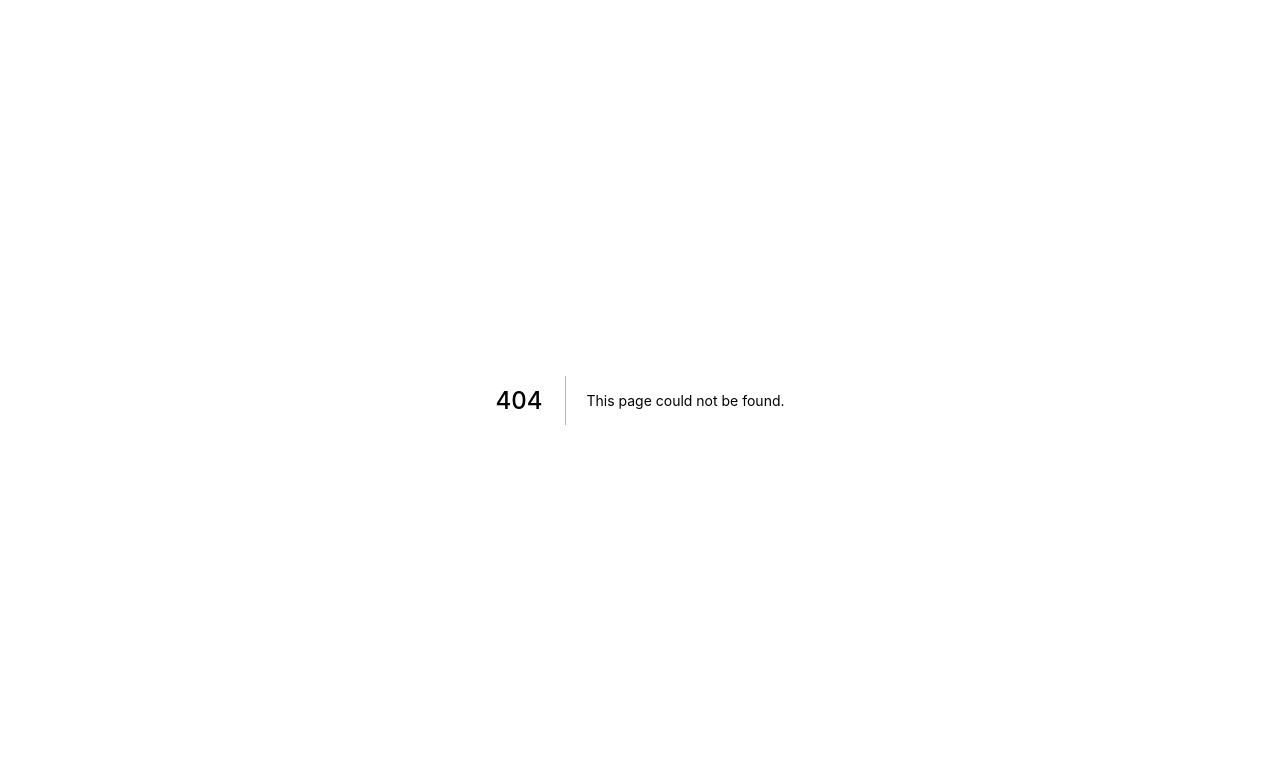
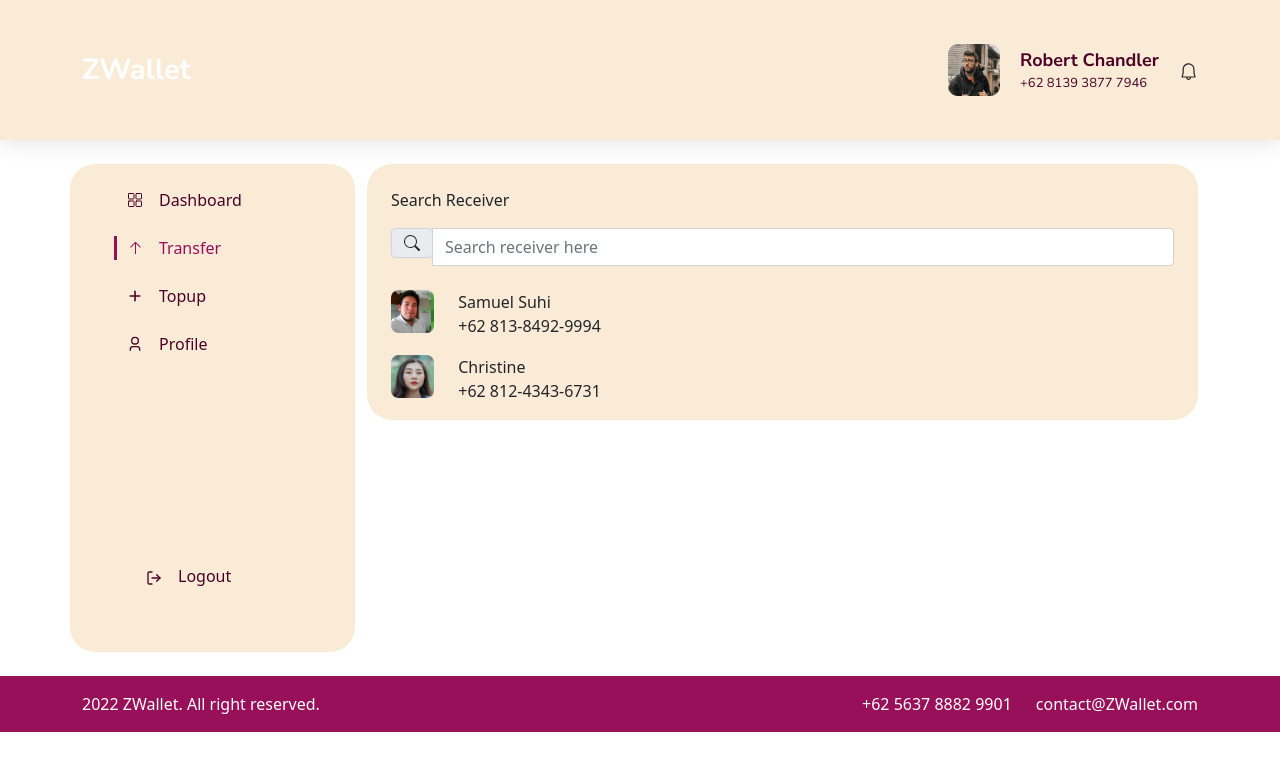
Before and after one commit to aviantofan/Excash-frontend, a Next.js app: page /transfer in a window 1280 px wide. Before the commit this address had no page. Shown: the top 770 px of the page. Built offline with nearby package versions, Linux system fonts and the light colour scheme.

Commit message:
feat: add init transfer

```diff
--- /dev/null
+++ b/pages/transfer.js
@@ -0,0 +1,59 @@
+import SideBar from '../components/SideBar'
+import Image from 'next/image'
+import Header from '../components/Header'
+import Footer from '../components/Footer'
+import { BsSearch } from 'react-icons/bs'
+
+const home = () => {
+  const transfer = [
+    { image: '/images/2.png', name: 'Samuel Suhi', number: '+62 813-8492-9994' },
+    { image: '/images/1.png', name: 'Christine', number: '+62 812-4343-6731' }
+  ]
+  return (
+    <>
+      <Header />
+      <div className='container mt-4 mb-4'>
+        <div className='row'>
+          <div className='col-3 sideBar bg-color5' key='sideBar'>
+            <SideBar />
+          </div>
+          <div className='col'>
+            <div className='container history bg-color5'>
+              <div className='row'>
+                <div className='col-6 mt-4 mb-3'>Search Receiver</div>
+              </div>
+              <div className='row'>
+                <div className='col-12'>
+                  <div className="input-group mb-3">
+                    <div className="input-group-prepend">
+                      <span className="input-group-text" id="basic-addon1"><BsSearch /></span>
+                    </div>
+                    <input type="text" className="form-control" placeholder="Search receiver here" aria-label="Username" aria-describedby="basic-addon1" />
+                  </div>
+                </div>
+              </div>
+              <div className='row mt-2'>
+                {transfer.map(item => {
+                  return (
+                    <>
+                      <div className='col-lg-1 mb-3' key='history'>
+                        <Image src={item.image} width={56} height={56} alt='user' />
+                      </div>
+                      <div className='col-lg-11'>
+                        <div>{item.name}</div>
+                        <div>{item.number}</div>
+                      </div>
+                    </>
+                  )
+                })}
+              </div>
+            </div>
+          </div>
+        </div>
+      </div>
+      <Footer />
+    </>
+  )
+}
+
+export default home
```
